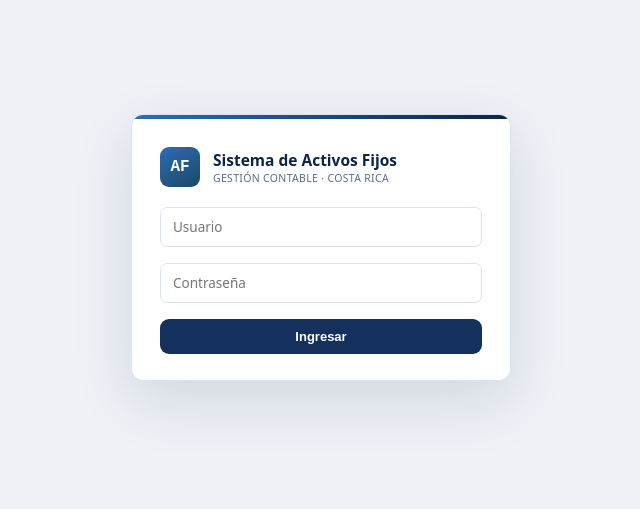
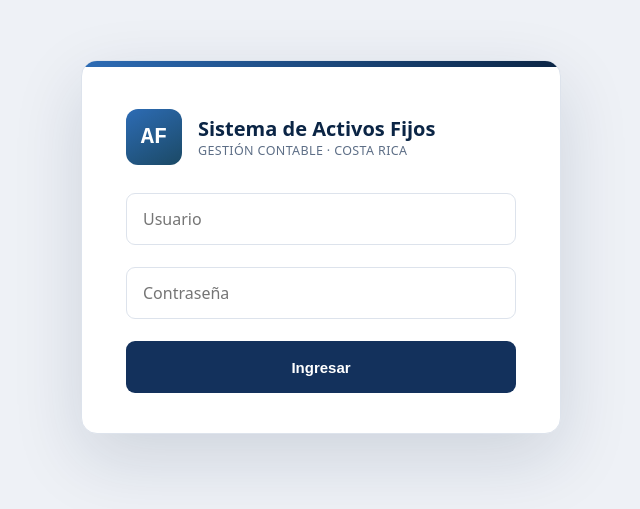
Before and after one commit to eliasquiros/Assets_system, a React app in the folder frontend/: page /login in a window 1280 px wide. Shown: the part 153-662 px from the top of the page, without its empty margins (319-959 px from the left). Built offline with nearby package versions, Linux system fonts and the light colour scheme; no server answers; the HTML template or start-up script is replaced by a standard one.

Commit message:
style: Enlarge LoginView card, inputs and button

```diff
--- a/frontend/src/views/auth/LoginView.jsx
+++ b/frontend/src/views/auth/LoginView.jsx
@@ -59,7 +59,7 @@ export function LoginView() {
 
         {error && <p className={styles.error}>{error}</p>}
 
-        <Button type="submit" disabled={isSubmitting}>
+        <Button type="submit" className={styles.submitButton} disabled={isSubmitting}>
           {isSubmitting ? 'Ingresando…' : 'Ingresar'}
         </Button>
       </form>
--- a/frontend/src/views/auth/LoginView.module.css
+++ b/frontend/src/views/auth/LoginView.module.css
@@ -5,32 +5,33 @@
   padding: 24px;
 }
 .card {
-  width: 380px; max-width: 100%;
-  background: #fff; border: 1px solid var(--color-border); border-radius: 12px;
-  padding: 32px 28px 26px;
-  display: flex; flex-direction: column; gap: 16px;
+  width: 480px; max-width: 100%;
+  background: #fff; border: 1px solid var(--color-border); border-radius: 16px;
+  padding: 48px 44px 40px;
+  display: flex; flex-direction: column; gap: 22px;
   position: relative; overflow: hidden;
-  box-shadow: 0 20px 60px rgba(11, 37, 69, .12);
+  box-shadow: 0 24px 70px rgba(11, 37, 69, .14);
 }
 .accent {
-  position: absolute; top: 0; left: 0; right: 0; height: 4px;
+  position: absolute; top: 0; left: 0; right: 0; height: 6px;
   background: linear-gradient(90deg, var(--color-blue), var(--color-navy-dark));
 }
-.brand { display: flex; align-items: center; gap: 13px; margin-bottom: 4px; }
+.brand { display: flex; align-items: center; gap: 16px; margin-bottom: 6px; }
 .logo {
-  width: 40px; height: 40px; border-radius: 9px; flex: none;
+  width: 56px; height: 56px; border-radius: 12px; flex: none;
   background: linear-gradient(150deg, var(--color-blue), #1B4965);
   display: flex; align-items: center; justify-content: center;
-  font-family: var(--font-mono); font-weight: 600; font-size: 16px; color: #fff;
+  font-family: var(--font-mono); font-weight: 600; font-size: 22px; color: #fff;
 }
-.title { font-size: 15.5px; font-weight: 600; color: var(--color-text); }
-.subtitle { font-size: 10.5px; color: var(--color-muted); text-transform: uppercase; letter-spacing: .03em; }
+.title { font-size: 20px; font-weight: 600; color: var(--color-text); }
+.subtitle { font-size: 12.5px; color: var(--color-muted); text-transform: uppercase; letter-spacing: .03em; }
 .input {
-  height: 40px; padding: 0 12px; border: 1px solid var(--color-border);
-  border-radius: 7px; font-size: 13.5px; width: 100%; font-family: var(--font-sans);
+  height: 52px; padding: 0 16px; border: 1px solid var(--color-border);
+  border-radius: 9px; font-size: 16px; width: 100%; font-family: var(--font-sans);
 }
 .input:focus-visible { outline: 2px solid var(--color-blue); outline-offset: 1px; }
+.submitButton { height: 52px; font-size: 15px; }
 .error {
-  font-size: 12.5px; color: var(--color-error-text); background: var(--color-error-bg);
-  border: 1px solid var(--color-error-border); border-radius: 7px; padding: 8px 11px; margin: 0;
+  font-size: 13.5px; color: var(--color-error-text); background: var(--color-error-bg);
+  border: 1px solid var(--color-error-border); border-radius: 9px; padding: 10px 14px; margin: 0;
 }
```
